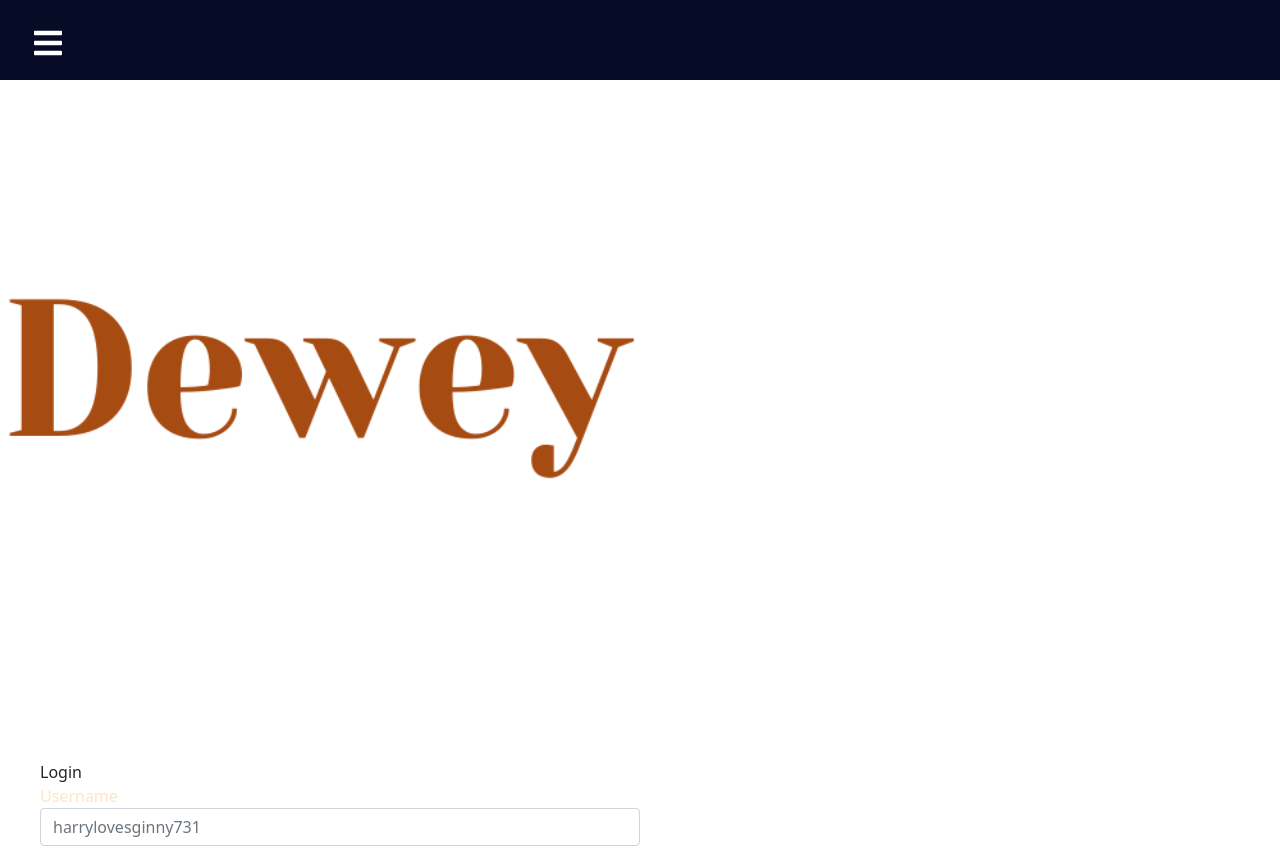
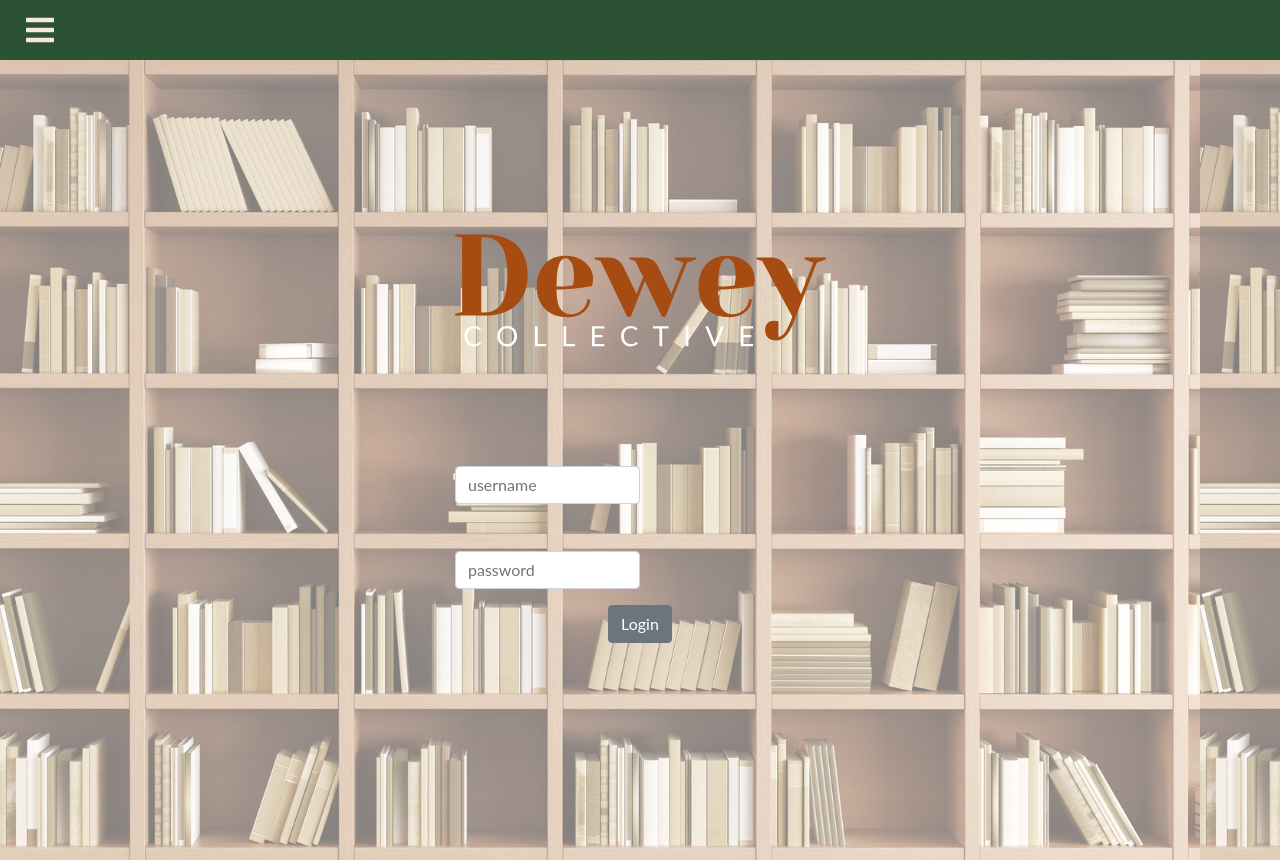
Before and after one commit to nelliecrocker/dewey-client, a React (Create React App) app: page /user/login in a window 1280 px wide. Shown: the top 862 px of the page. Built offline with nearby package versions, Linux system fonts and the light colour scheme.

Commit message:
login page styled

```diff
--- a/src/App.tsx
+++ b/src/App.tsx
@@ -28,12 +28,13 @@ class App extends Component<Props, State> {
 
   render() {
     return (
-
       <div>
-          <Navbar token={this.state.sessionToken}
+        <Navbar token={this.state.sessionToken}
           updateToken={this.updateToken}
-          />
+        />
+        <div className="App">
           <Landing token={this.state.sessionToken} updateToken={this.updateToken} />
+        </div>
       </div>
 
     );
--- a/src/auth/Login.tsx
+++ b/src/auth/Login.tsx
@@ -2,7 +2,7 @@ import React, { Component } from 'react';
 import { Col, Form, FormGroup, Label, Input, Button } from 'reactstrap';
 import { Redirect } from 'react-router-dom'
 import '../styling/Login.css'
-import Dewey from '../images/Dewey.png'
+import Dewey from '../images/Dewey.svg'
 
 
 type Props = {
@@ -53,30 +53,28 @@ class Login extends Component<Props, State> {
 
         return (
             <div>
-                <div>
+                <div >
                     <img src={Dewey} className='Logo' />
                 </div>
-
                 <Form className='Form-Style' onSubmit={this.onSubmit}>
-                    <Label>Login</Label>
                     <Col md={6}>
                         <FormGroup>
-                            <Label className='Label-Style' for="username">Username</Label>
-                            <Input className='Form-Input' type="text" name="username" id="username" placeholder="harrylovesginny731"
+                            <Label className='Label-Style' for="username"></Label>
+                            <Input className='Form-Input' type="text" name="username" id="username" placeholder="username"
                                 onChange={e => this.setState({ username: e.target.value })} />
                         </FormGroup>
                     </Col>
                     <Col md={6}>
                         <FormGroup>
-                            <Label className='Label-Style' for="password">Password</Label>
+                            <Label className='Label-Style' for="password"></Label>
                             <Input className='Form-Input' type="password"
                                 name="password"
                                 id="password"
-                                placeholder="HorcruxCrshr"
+                                placeholder="password"
                                 onChange={e => this.setState({ password: e.target.value })} />
                         </FormGroup>
                     </Col>
-                    <Button variant="contained">Login</Button>
+                    <Button className="Btn-login" variant="contained">Login</Button>
                 </Form>
 
             </div>
--- a/src/components/Navbar.tsx
+++ b/src/components/Navbar.tsx
@@ -57,7 +57,7 @@ class Navbar extends Component<Props, State> {
                     <ul className="nav-menu-items" onClick={this.showSidebar}>
                         <li className='navbar-toggle'>
 
-                            <Link to='#'><AiIcons.AiOutlineClose /></Link>
+                            <Link to='#' className="menu-x"><AiIcons.AiOutlineClose /></Link>
                         </li>
 
                         {SidebarData.map((item, index) => {
--- a/src/index.css
+++ b/src/index.css
@@ -1,3 +1,4 @@
+
 body {
   margin: 0;
   font-family: -apple-system, BlinkMacSystemFont, 'Segoe UI', 'Roboto', 'Oxygen',
--- a/src/styling/App.css
+++ b/src/styling/App.css
@@ -2,7 +2,6 @@
 
 .App {
   text-align: center;
-  background-color: #282c34;
   background-image: url('../images/neutralbooks.png');
   min-height: 100vh;
   display: flex;
--- a/src/styling/Login.css
+++ b/src/styling/Login.css
@@ -1,20 +1,26 @@
 .Form-Style {
-    margin: 2.5em;
+    margin:2.5em;
 }
 
 .Form-Input {
     border-style: hidden;
-    margin-bottom: 1em;
-    background-color:bisque;
+    margin-bottom: .5em;
+    background-color:#f8e9dd;
+    color: #a64b12;
 }
 
 .Label-Style {
     font-size: 1em;
-    color:bisque;
+    color:#f8e9dd;
 }
 
 .Logo {
-    display: flex;
-    justify-content: center;
-    width: 50%;
+    width: 75%;
+
 }
+
+.Btn-login {
+    margin-top: .5em;
+    background-color: #a64b12;
+    font-size: 1em;
+}
--- a/src/styling/Navbar.css
+++ b/src/styling/Navbar.css
@@ -1,6 +1,6 @@
 .navbar {
-    background-color: #060b26;
-    height: 80px;
+    background-color: #2c5234;
+    height: 60px;
     display: flex;
     justify-content: start;
     align-items: center;
@@ -8,7 +8,7 @@
 }
 
 .navbar-logout {
-    background-color: #060b26;
+    background-color: #2c5234;
     height: 80px;
     display: flex;
     justify-content: end;
@@ -17,15 +17,22 @@
 }
 
 .menu-bars {
-    margin-left: 2rem;
+    margin-left: 1.5rem;
+    margin-top: -.2em;
     font-size: 2rem;
     background: none;
-    color: white;
+    color: #f8e9dd;
+}
 
+.menu-x {
+    margin-left: 2rem;
+    font-size: 1rem;
+    background: none;
+    color: #f8e9dd;
 }
 
 .nav-menu {
-    background-color: #060b26;
+    background-color: #a64b12;
     width: 250px;
     height: 100vh;
     display: flex;
@@ -52,7 +59,7 @@
 
 .nav-text a {
     text-decoration: none;
-    color: white;
+    color: #f8e9dd;
     font-size: 18px;
     width: 95%;
     height: 100%;
@@ -63,7 +70,7 @@
 }
 
 .nav-text a:hover {
-    background-color: gray;
+    background-color: #f8e9dd;
 }
 
 .nav-menu-items {
@@ -71,7 +78,7 @@
 }
 
 .navbar-toggle {
-    background-color: #060b26;
+    background-color: #a64b12;
     width: 100%;
     height: 80px;
     display: flex;
```
Also changed, not shown: src/images/Dewey.svg (added), src/images/neutralbooks.png.
